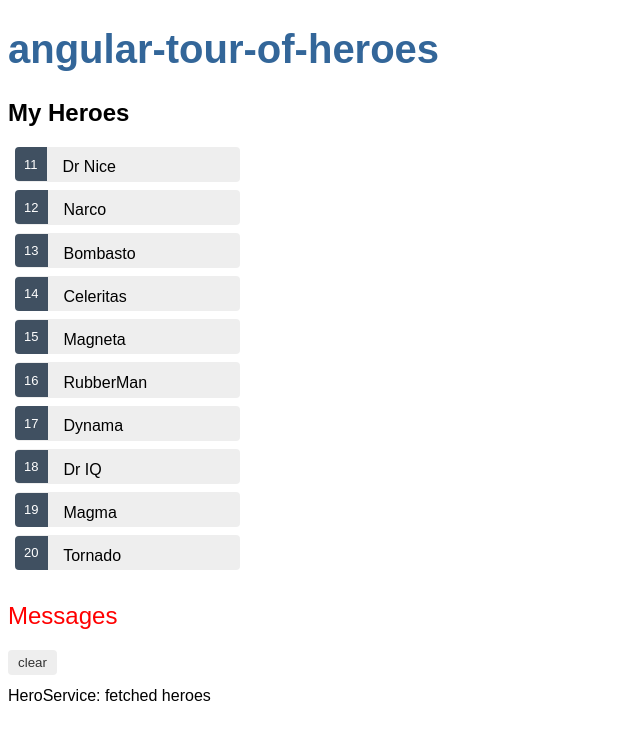
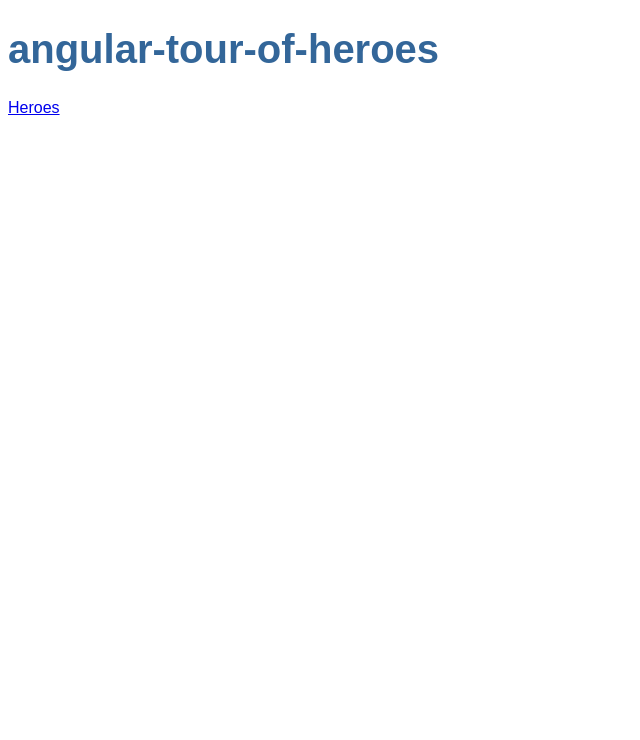
Before and after one commit to PhilipRamkeerat/angular8-tour-of-heroes, an Angular app: page / in a window 1280 px wide. Shown: the top 740 px of the page, without its empty margins (0-640 px from the left). Built offline with nearby package versions, Linux system fonts and the light colour scheme.

Commit message:
added router outlet and nav heroes link

```diff
--- a/src/app/app.component.html
+++ b/src/app/app.component.html
@@ -1,3 +1,6 @@
 <h1>{{ title }}</h1>
-<app-heroes> </app-heroes>
+<nav>
+  <a routerLink="/heroes">Heroes</a>
+</nav>
+<router-outlet></router-outlet>
 <app-messages></app-messages>
--- a/src/app/app.module.ts
+++ b/src/app/app.module.ts
@@ -6,6 +6,8 @@
 import { HeroesComponent } from './heroes/heroes.component';
 import { HeroDetailComponent } from './hero-detail/hero-detail.component';
 import { MessagesComponent } from './messages/messages.component';
+
+import { AppRoutingModule } from './app-routing.module';
 
 @NgModule({
   declarations: [
@@ -16,7 +18,8 @@
   ],
   imports: [
     BrowserModule,
-    FormsModule
+    FormsModule,
+    AppRoutingModule
   ],
   providers: [],
   bootstrap: [AppComponent]
```
